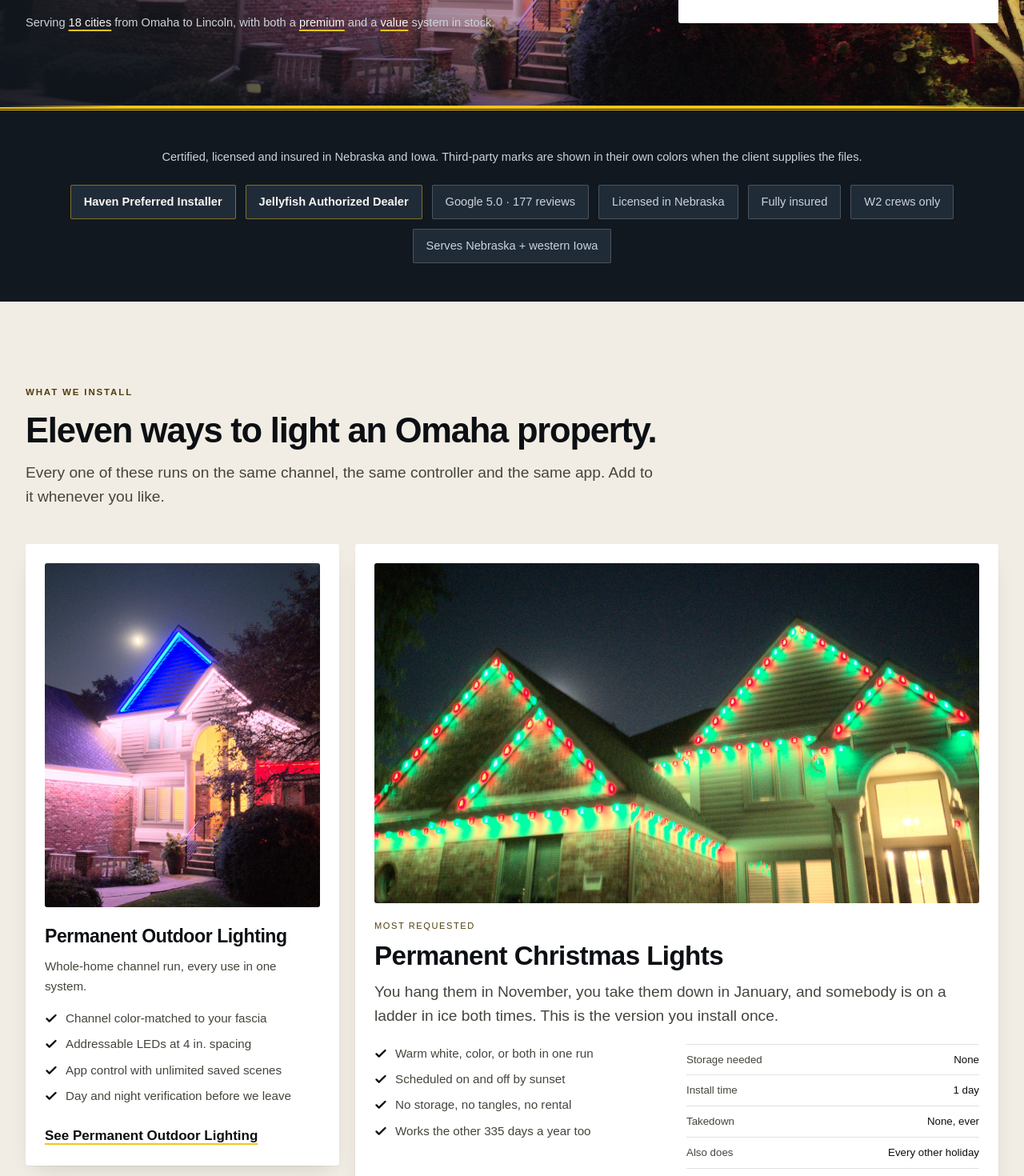
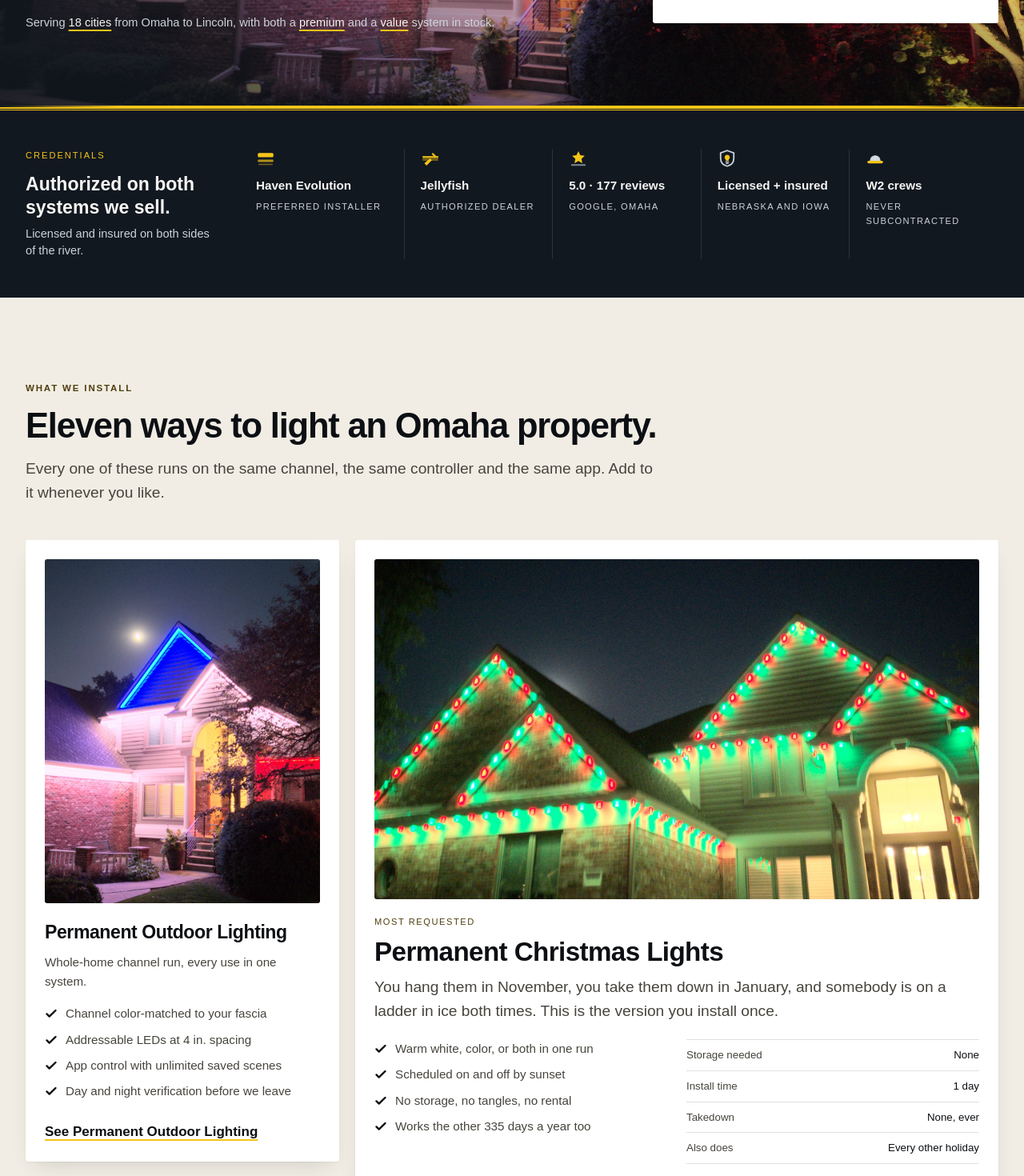
Before and after one commit to kvelasquez315/brytr-site, a Next.js app: page / in a window 1280 px wide. Shown: the part 660-2130 px from the top of the page at 80% size. Built offline with nearby package versions, Linux system fonts and the light colour scheme; a web font is replaced by a local one.

Commit message:
Add files via upload

```diff
--- a/app/globals.css
+++ b/app/globals.css
@@ -97,7 +97,7 @@
 
   /* ---- type — three roles ------------------------------------------ */
   --font-display: var(--font-archivo), "Archivo", sans-serif;
-  --font-body:    var(--font-barlow), "Barlow", sans-serif;
+  --font-body:    var(--font-plex-sans), "IBM Plex Sans", sans-serif;
   --font-utility: var(--font-plex-mono), "IBM Plex Mono", monospace;
 
   --tracking-display: -0.028em;
--- a/app/layout.tsx
+++ b/app/layout.tsx
@@ -12,13 +12,13 @@ const archivo = localFont({
   variable: "--font-archivo",
   display: "swap",
 });
-const barlow = localFont({
+const plexSans = localFont({
   src: [
-    { path: "./fonts/barlow-latin-400-normal.woff2", weight: "400", style: "normal" },
-    { path: "./fonts/barlow-latin-500-normal.woff2", weight: "500", style: "normal" },
-    { path: "./fonts/barlow-latin-600-normal.woff2", weight: "600", style: "normal" },
+    { path: "./fonts/ibm-plex-sans-latin-400-normal.woff2", weight: "400", style: "normal" },
+    { path: "./fonts/ibm-plex-sans-latin-500-normal.woff2", weight: "500", style: "normal" },
+    { path: "./fonts/ibm-plex-sans-latin-600-normal.woff2", weight: "600", style: "normal" },
   ],
-  variable: "--font-barlow",
+  variable: "--font-plex-sans",
   display: "swap",
 });
 const plexMono = localFont({
@@ -41,7 +41,7 @@ export const metadata: Metadata = {
 
 export default function RootLayout({ children }: { children: React.ReactNode }) {
   return (
-    <html lang="en" className={`${archivo.variable} ${barlow.variable} ${plexMono.variable}`}>
+    <html lang="en" className={`${archivo.variable} ${plexSans.variable} ${plexMono.variable}`}>
       <body>{children}</body>
     </html>
   );
--- a/components/sections/hero.tsx
+++ b/components/sections/hero.tsx
@@ -32,7 +32,7 @@ export function Hero() {
       />
       <div className="hero-scrim absolute inset-0" aria-hidden />
 
-      <div className="shell relative grid items-center gap-10 py-16 lg:grid-cols-[1fr_25rem] lg:gap-14 lg:py-24 xl:gap-20">
+      <div className="shell relative grid items-center gap-10 py-16 lg:grid-cols-[1fr_27rem] lg:gap-14 lg:py-24 xl:gap-20">
         {/* ── left: short, keyword-forward ─────────────────────────── */}
         <div className="max-w-[38rem]">
           <p className="u text-2xs uppercase tracking-[0.2em] text-accent">
@@ -88,7 +88,7 @@ export function Hero() {
         </div>
 
         {/* ── right: the form, in the hero ─────────────────────────── */}
-        <div className="lg:justify-self-end lg:w-[25rem]">
+        <div className="lg:justify-self-end lg:w-[27rem]">
           <QuoteForm variant="compact" heading="Get a free design consultation" />
         </div>
       </div>
--- a/components/sections/home-a.tsx
+++ b/components/sections/home-a.tsx
@@ -1,7 +1,9 @@
 import Link from "next/link";
+import Image from "next/image";
 import { site } from "@/content/site";
 import { services } from "@/content/services";
 import { iconMap } from "@/content/icon-map";
+import { badges } from "@/content/badges";
 import { Photo, photoExists } from "@/components/ui/photo";
 import { Button } from "@/components/ui/button";
 import { SectionHead, Tile, Check, TextLink, QuoteForm, ChannelEdge } from "@/components/ui/bits";
@@ -56,38 +58,53 @@ export function QuickQuote() {
   );
 }
 
-/* 5 — PROOF RAIL · horizontal rail · primary · carries signature edge #1 */
-const credentials = [
-  { label: "Haven Preferred Installer", own: true },
-  { label: "Jellyfish Authorized Dealer", own: true },
-  { label: "Google 5.0 · 177 reviews" },
-  { label: "Licensed in Nebraska" },
-  { label: "Fully insured" },
-  { label: "W2 crews only" },
-  { label: "Serves Nebraska + western Iowa" },
-];
+/* 5 — CREDENTIAL BAND · under the hero · primary · carries signature edge #1
+ *
+ * Was a row of seven text pills of equal weight, which read as a tag cloud and gave a
+ * manufacturer authorization the same visual value as "fully insured". Now five cells
+ * with real structure: mark, role, icon, divided. Each cell renders a real logo the
+ * moment one exists in content/badges.ts; until then it is a typographic lockup, which
+ * looks intentional rather than broken. No copy on the page refers to missing assets. */
 export function ProofRail() {
   return (
     <section className="bg-primary">
       <ChannelEdge />
-      <div className="shell py-12">
-        <p className="text-center text-sm text-on-dark-muted">
-          Certified, licensed and insured in Nebraska and Iowa. Third-party marks are shown in their own colors when the client supplies the files.
-        </p>
-        <ul className="mt-6 flex flex-wrap items-center justify-center gap-3">
-          {credentials.map((c) => (
-            <li
-              key={c.label}
-              className={
-                c.own
-                  ? "rounded-sm border border-accent/45 bg-raise px-4 py-2.5 text-sm font-semibold text-on-dark"
-                  : "rounded-sm border border-on-dark/20 bg-raise px-4 py-2.5 text-sm text-on-dark-muted"
-              }
-            >
-              {c.label}
-            </li>
-          ))}
-        </ul>
+      <div className="shell py-10 lg:py-12">
+        <div className="grid gap-8 lg:grid-cols-[15rem_1fr] lg:gap-12">
+          <div>
+            <p className="u text-2xs uppercase tracking-[0.18em] text-accent">Credentials</p>
+            <p className="mt-3 font-display text-xl font-bold leading-tight text-on-dark">
+              Authorized on both systems we sell.
+            </p>
+            <p className="mt-2 text-sm text-on-dark-muted">
+              Licensed and insured on both sides of the river.
+            </p>
+          </div>
+
+          <ul className="grid grid-cols-2 gap-x-6 gap-y-7 sm:grid-cols-3 lg:grid-cols-5 lg:gap-x-0 lg:divide-x lg:divide-on-dark/12">
+            {badges.map((b) => {
+              const I = iconMap[b.icon];
+              return (
+                <li key={b.name} className="lg:px-5 lg:first:pl-0 lg:last:pr-0">
+                  {b.logo ? (
+                    /* the mark in its own colors, never recolored */
+                    <div className="relative h-8 w-full max-w-[8.5rem]">
+                      <Image src={b.logo} alt={`${b.name} — ${b.role}`} fill sizes="140px" className="object-contain object-left" />
+                    </div>
+                  ) : (
+                    <I className={`size-6 ${b.authorization ? "text-accent" : "text-on-dark-muted"}`} />
+                  )}
+                  <p className={`mt-3 font-display text-[0.95rem] font-bold leading-snug ${b.authorization ? "text-on-dark" : "text-on-dark"}`}>
+                    {b.name}
+                  </p>
+                  <p className="u mt-1.5 text-2xs uppercase leading-relaxed tracking-[0.12em] text-on-dark-muted">
+                    {b.role}
+                  </p>
+                </li>
+              );
+            })}
+          </ul>
+        </div>
       </div>
     </section>
   );
@@ -113,20 +130,26 @@ export function ServicesBento() {
             return (
               <article
                 key={s.slug}
-                className={`flex flex-col rounded-lg bg-card p-6 shadow-[var(--shadow-lg)] transition-transform duration-[--dur-base] ease-[--ease-out-expo] hover:-translate-y-0.5 ${
-                  s.slug === "permanent-christmas-lights" ? "sm:col-span-2 lg:col-span-2" : ""
-                }`}
+                /* Two of the eleven have no photograph in the archive — commercial and
+                 * repair, because every install we shot is residential. Rather than let
+                 * them read as unfinished white cards next to nine photographed ones,
+                 * they invert to the dark surface. The absence becomes the design. */
+                className={`flex flex-col rounded-lg p-6 transition-transform duration-[--dur-base] ease-[--ease-out-expo] hover:-translate-y-0.5 ${
+                  withPhoto
+                    ? "bg-card shadow-[var(--shadow-lg)]"
+                    : "bg-primary shadow-[var(--shadow-dark)] ring-1 ring-accent/15"
+                } ${s.slug === "permanent-christmas-lights" ? "sm:col-span-2 lg:col-span-2" : ""}`}
               >
                 {withPhoto ? (
                   <Photo slot={s.photo!} ratio={isLead ? "4/5" : undefined} className="mb-5" sizes="(min-width:1024px) 30vw, 100vw" />
                 ) : (
-                  <span className="channel-tile channel-tile--light mb-5" aria-hidden><I className="size-7" /></span>
+                  <span className="channel-tile mb-5" aria-hidden><I className="size-7" /></span>
                 )}
                 {s.slug === "permanent-christmas-lights" && (
                   <p className="u mb-2 text-2xs uppercase tracking-[0.14em] text-accent-ink">Most requested</p>
                 )}
-                <h3 className={s.slug === "permanent-christmas-lights" ? "text-3xl text-foreground" : "text-xl text-foreground"}>{s.name}</h3>
-                <p className={`mt-2.5 text-muted-foreground ${s.slug === "permanent-christmas-lights" ? "text-lg" : "text-[0.95rem]"}`}>
+                <h3 className={`${s.slug === "permanent-christmas-lights" ? "text-3xl" : "text-xl"} ${withPhoto ? "text-foreground" : "text-on-dark"}`}>{s.name}</h3>
+                <p className={`mt-2.5 ${withPhoto ? "text-muted-foreground" : "text-on-dark-muted"} ${s.slug === "permanent-christmas-lights" ? "text-lg" : "text-[0.95rem]"}`}>
                   {s.slug === "permanent-christmas-lights" ? s.lede : s.short}
                 </p>
                 {s.slug === "permanent-christmas-lights" ? (
@@ -144,12 +167,12 @@ export function ServicesBento() {
                     </dl>
                   </div>
                 ) : (
-                  <ul className="mt-4 flex-1 space-y-2">
-                    {s.includes.slice(0, withPhoto && !isLead ? 3 : 4).map((i) => <Check key={i}>{i}</Check>)}
+                  <ul className={`mt-4 flex-1 space-y-2 ${withPhoto ? "" : "on-dark-cell"}`}>
+                    {s.includes.slice(0, withPhoto && !isLead ? 3 : 5).map((i) => <Check key={i} onDark={!withPhoto}>{i}</Check>)}
                   </ul>
                 )}
                 <div className="mt-5 pt-1">
-                  <TextLink href={`/services/${s.slug}`}>See {s.name}</TextLink>
+                  <TextLink href={`/services/${s.slug}`} onDark={!withPhoto}>See {s.name}</TextLink>
                 </div>
               </article>
             );
--- /dev/null
+++ b/content/badges.ts
@@ -0,0 +1,30 @@
+import type { IconKey } from "./icon-map";
+
+/* Credential band, rendered under the hero.
+ *
+ * Each entry can carry a real logo file. When `logo` is set the band renders the
+ * image; until then it renders a typographic lockup — the mark's name in the display
+ * face over its role in the utility face. That is a deliberate design, not a
+ * placeholder, which is why nothing on the page mentions missing files.
+ *
+ * To add a logo: drop the file in /public/logo/ and set `logo`. Use the mark holder's
+ * OWN colors — third-party marks must never be recolored to Brytr amber, and several
+ * brand guidelines forbid it outright. Ask Zac for the official asset packs rather
+ * than pulling images off a website.
+ */
+export type Badge = {
+  name: string;        // the mark, or the figure
+  role: string;        // what it certifies
+  icon: IconKey;
+  logo: string | null;
+  /** manufacturer authorizations carry more weight than a general credential */
+  authorization?: boolean;
+};
+
+export const badges: Badge[] = [
+  { name: "Haven Evolution", role: "Preferred Installer", icon: "twoTiers", logo: null, authorization: true },
+  { name: "Jellyfish", role: "Authorized Dealer", icon: "otherBrand", logo: null, authorization: true },
+  { name: "5.0 · 177 reviews", role: "Google, Omaha", icon: "stars", logo: null },
+  { name: "Licensed + insured", role: "Nebraska and Iowa", icon: "warranty", logo: null },
+  { name: "W2 crews", role: "Never subcontracted", icon: "hardHat", logo: null },
+];
--- a/package.json
+++ b/package.json
@@ -15,10 +15,8 @@
   },
   "dependencies": {
     "@fontsource/archivo": "^5.3.0",
-    "@fontsource/barlow": "^5.3.0",
-    "@fontsource/chivo": "^5.3.0",
-    "@fontsource/figtree": "^5.3.0",
     "@fontsource/ibm-plex-mono": "^5.3.0",
+    "@fontsource/ibm-plex-sans": "^5.3.0",
     "@radix-ui/react-accordion": "^1.2.20",
     "@radix-ui/react-label": "^2.1.15",
     "@radix-ui/react-slot": "^1.3.3",
--- a/scripts/fonts.mjs
+++ b/scripts/fonts.mjs
@@ -7,9 +7,9 @@ import { dirname, join } from "node:path";
 const FILES = [
   ["@fontsource/archivo/files/archivo-latin-700-normal.woff2", "archivo-latin-700-normal.woff2"],
   ["@fontsource/archivo/files/archivo-latin-800-normal.woff2", "archivo-latin-800-normal.woff2"],
-  ["@fontsource/barlow/files/barlow-latin-400-normal.woff2", "barlow-latin-400-normal.woff2"],
-  ["@fontsource/barlow/files/barlow-latin-500-normal.woff2", "barlow-latin-500-normal.woff2"],
-  ["@fontsource/barlow/files/barlow-latin-600-normal.woff2", "barlow-latin-600-normal.woff2"],
+  ["@fontsource/ibm-plex-sans/files/ibm-plex-sans-latin-400-normal.woff2", "ibm-plex-sans-latin-400-normal.woff2"],
+  ["@fontsource/ibm-plex-sans/files/ibm-plex-sans-latin-500-normal.woff2", "ibm-plex-sans-latin-500-normal.woff2"],
+  ["@fontsource/ibm-plex-sans/files/ibm-plex-sans-latin-600-normal.woff2", "ibm-plex-sans-latin-600-normal.woff2"],
   ["@fontsource/ibm-plex-mono/files/ibm-plex-mono-latin-500-normal.woff2", "ibm-plex-mono-latin-500-normal.woff2"],
 ];
 
```
Also changed, not shown: UPLOAD-README.txt, 2 other files (tests, documents, lock files or other folders).
